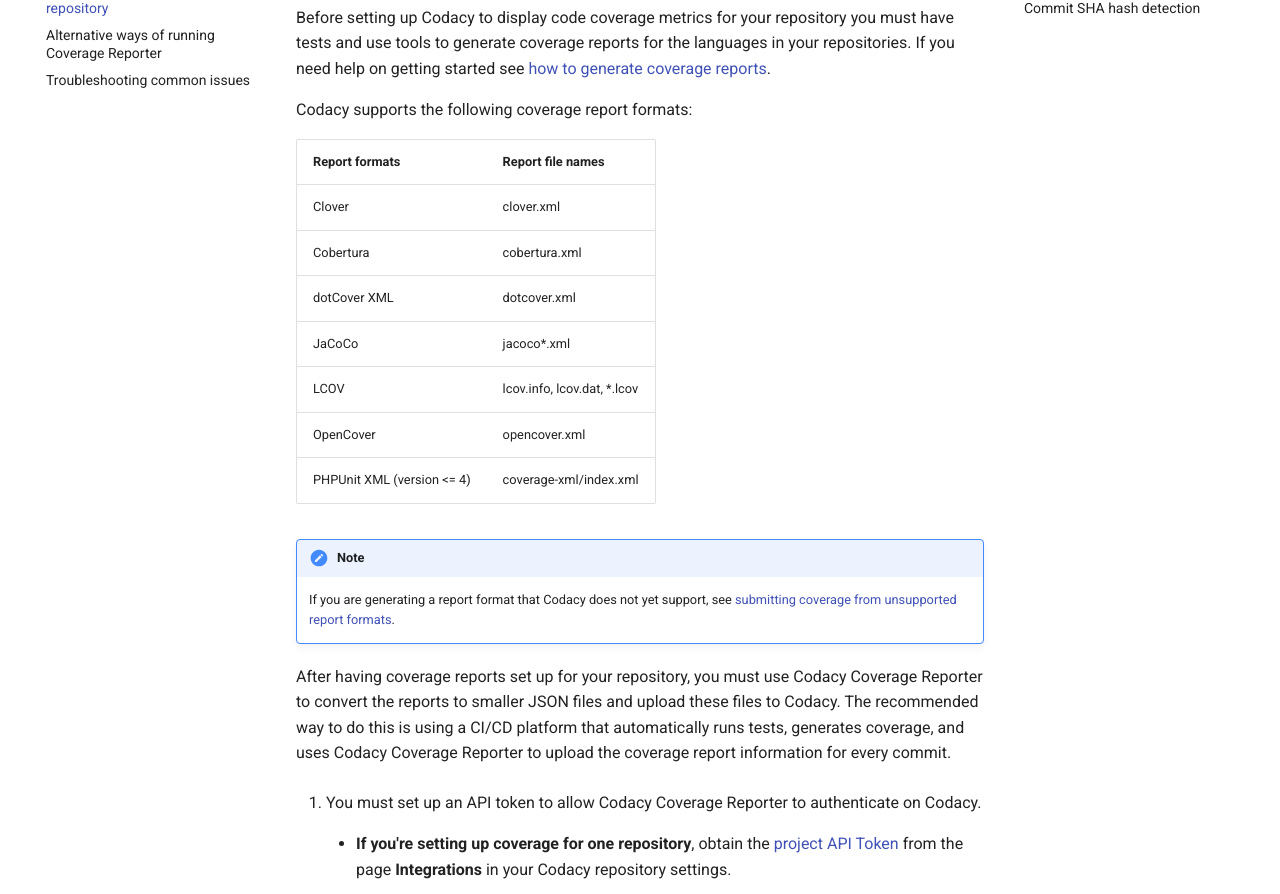
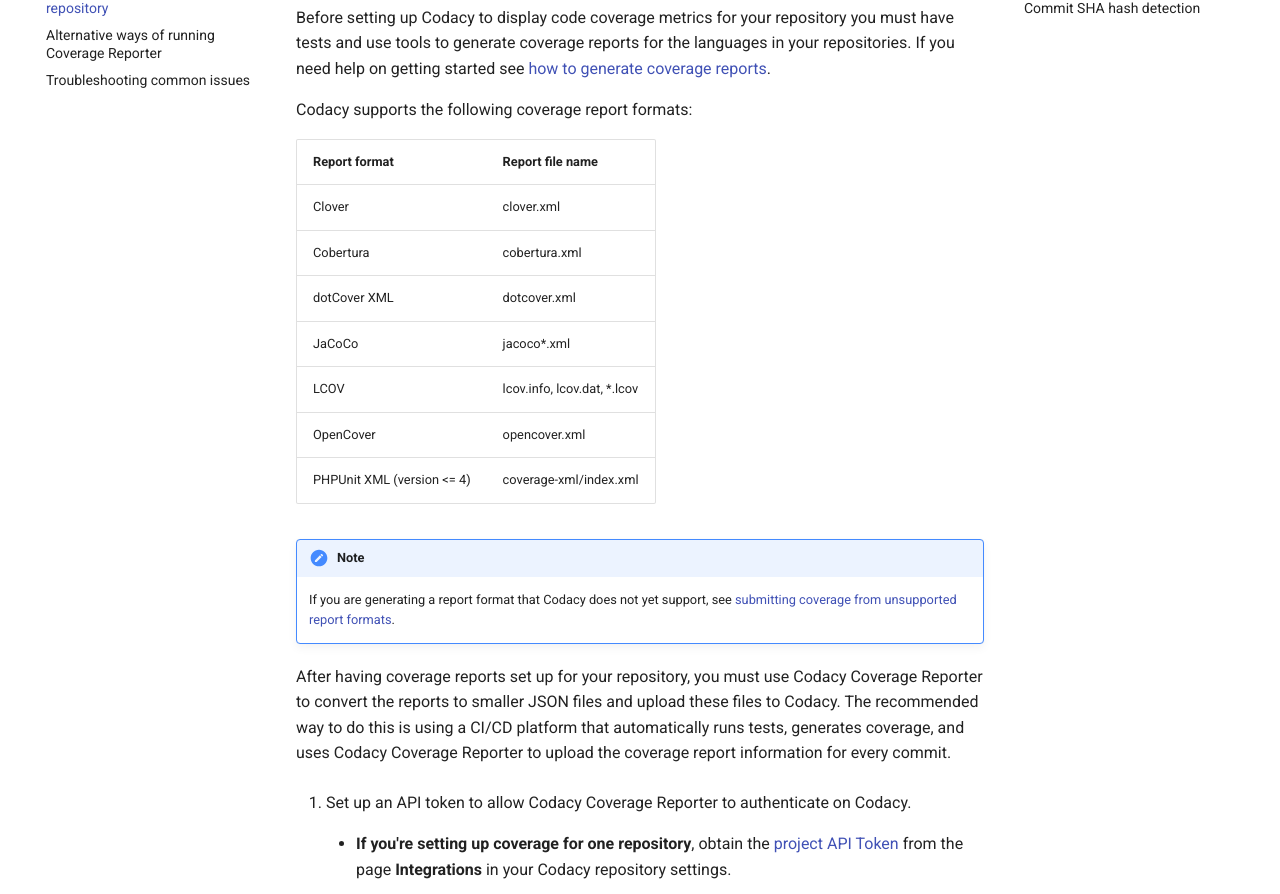
Before and after one commit to codacy/codacy-coverage-reporter, an MkDocs documentation site: the page built from docs/adding-coverage-to-your-repository.md, in a window 1280 px wide and 1400 px high. Shown: the part 175-1069 px from the top of the window. Built offline with MkDocs 1.6.1 and Material for MkDocs 9.7.7, drawn with Linux system fonts in a browser that asks for light colours.

Commit message:
style: Edit first instruction and table headers

```diff
--- a/docs/adding-coverage-to-your-repository.md
+++ b/docs/adding-coverage-to-your-repository.md
@@ -4,7 +4,7 @@
 
 Codacy supports the following coverage report formats:
 
-| Report formats                | Report file names            |
+| Report format                 | Report file name             |
 | ----------------------------- | ---------------------------- |
 | Clover                        | clover.xml                   |
 | Cobertura                     | cobertura.xml                |
@@ -19,7 +19,7 @@
 
 After having coverage reports set up for your repository, you must use Codacy Coverage Reporter to convert the reports to smaller JSON files and upload these files to Codacy. The recommended way to do this is using a CI/CD platform that automatically runs tests, generates coverage, and uses Codacy Coverage Reporter to upload the coverage report information for every commit.
 
-1.  You must set up an API token to allow Codacy Coverage Reporter to authenticate on Codacy.
+1.  Set up an API token to allow Codacy Coverage Reporter to authenticate on Codacy.
     {: id="authenticate"}
 
     -   **If you're setting up coverage for one repository**, obtain the [project API Token](/repositories-configure/integrations/project-api/) from the page **Integrations** in your Codacy repository settings.
```
